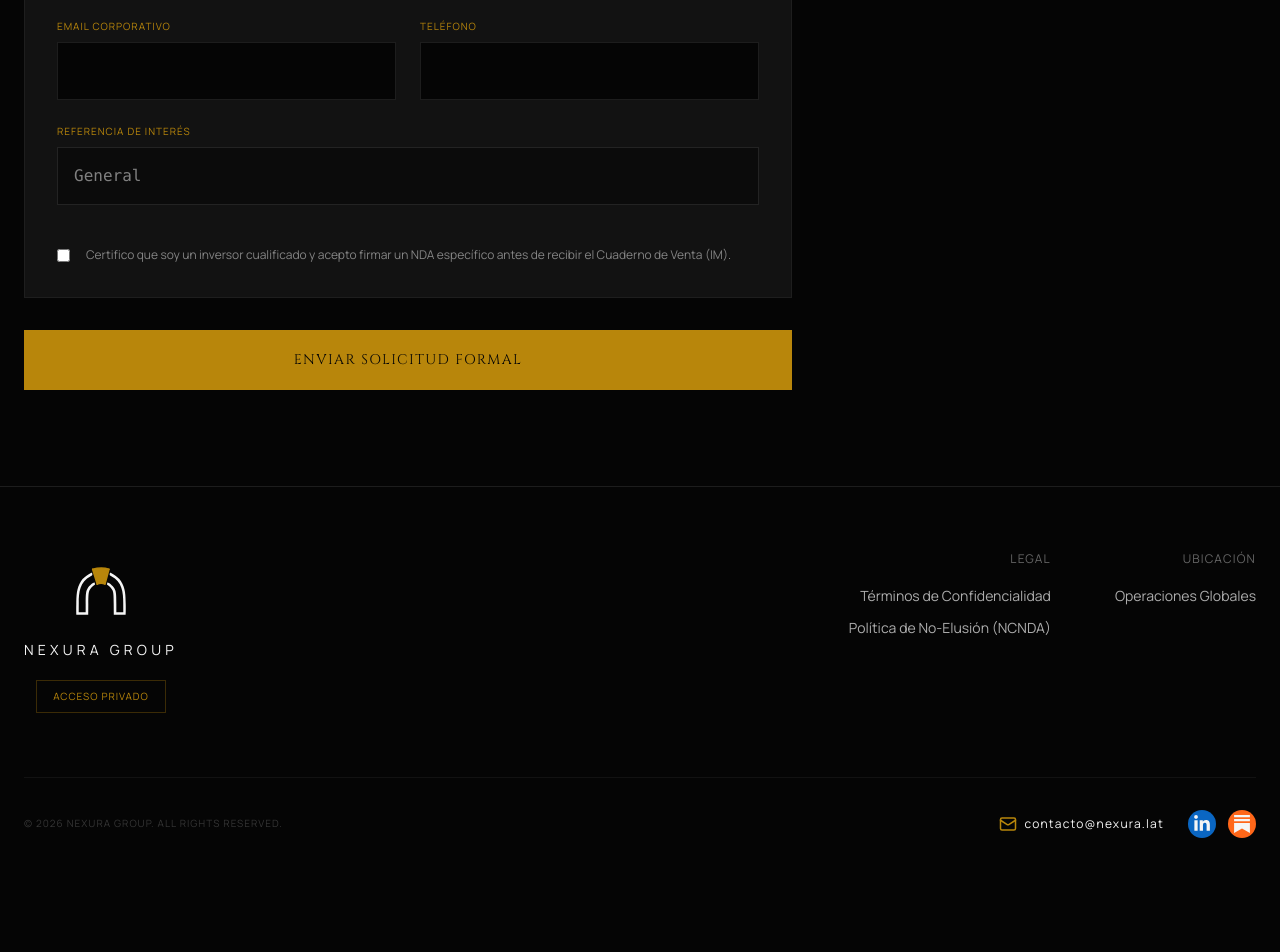
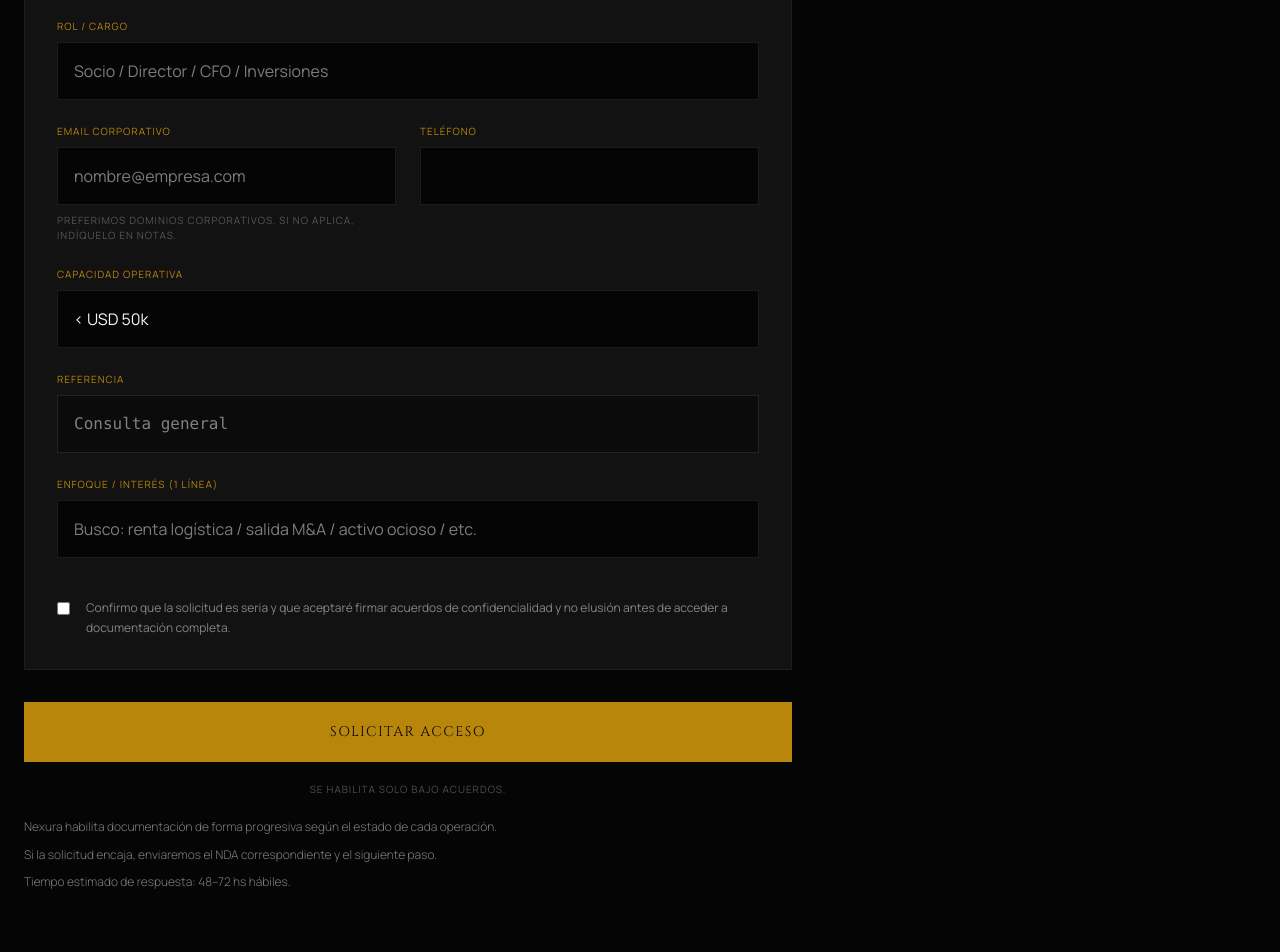
Before and after one commit to free4fun/nexura, a Next.js app: page /dossier in a window 1280 px wide. Shown: the part 500-1452 px from the top of the page. Before the commit the page ends 1370 px from the top, so only its background shows below. Built offline with nearby package versions, Linux system fonts and the light colour scheme.

Commit message:
feat: update Dashboard and Dossier components for improved user experience and clarity; enhance layout, labels, and add new functionality

```diff
--- a/app/dossier/page.tsx
+++ b/app/dossier/page.tsx
@@ -16,7 +16,7 @@ function DossierContent() {
             <div className="flex items-center gap-2 text-nexura-gold text-xs tracking-widest uppercase mb-4">
               <Lock size={14} /> Solicitud de Documentación
             </div>
-            <h1 className="font-serif text-3xl md:text-5xl text-nexura-white mb-4">Dossier de Inversión</h1>
+            <h1 className="font-serif text-3xl md:text-5xl text-nexura-white mb-4">Dossier Privado</h1>
             {assetRef ? (
                <p className="text-nexura-white/60">Solicitando acceso al activo referencia: <span className="text-nexura-gold font-mono">{assetRef}</span></p>
             ) : (
@@ -26,7 +26,7 @@ function DossierContent() {
 
         <form className="space-y-8">
             <div className="bg-nexura-surface p-8 border border-nexura-white/5">
-                <h3 className="text-nexura-white font-serif text-xl mb-6">Requisitos de Compliance</h3>
+            <h3 className="text-nexura-white font-serif text-xl mb-6">Validación de Perfil</h3>
 
                 <div className="space-y-6">
                     <div className="group">
@@ -34,10 +34,26 @@ function DossierContent() {
                         <input type="text" className="w-full bg-nexura-black border border-nexura-white/10 p-4 text-nexura-white focus:border-nexura-gold outline-none" placeholder="Nombre Legal" />
                     </div>
 
+              <div className="group">
+                <label className="block text-[10px] uppercase tracking-widest text-nexura-gold mb-2">Rol / Cargo</label>
+                <input
+                  type="text"
+                  className="w-full bg-nexura-black border border-nexura-white/10 p-4 text-nexura-white focus:border-nexura-gold outline-none"
+                  placeholder="Socio / Director / CFO / Inversiones"
+                />
+              </div>
+
                     <div className="grid md:grid-cols-2 gap-6">
                          <div className="group">
                             <label className="block text-[10px] uppercase tracking-widest text-nexura-gold mb-2">Email Corporativo</label>
-                            <input type="email" className="w-full bg-nexura-black border border-nexura-white/10 p-4 text-nexura-white focus:border-nexura-gold outline-none" />
+                  <input
+                    type="email"
+                    className="w-full bg-nexura-black border border-nexura-white/10 p-4 text-nexura-white focus:border-nexura-gold outline-none"
+                    placeholder="nombre@empresa.com"
+                  />
+                  <p className="mt-2 text-[10px] uppercase tracking-widest text-nexura-white/30">
+                    Preferimos dominios corporativos. Si no aplica, indíquelo en notas.
+                  </p>
                         </div>
                         <div className="group">
                             <label className="block text-[10px] uppercase tracking-widest text-nexura-gold mb-2">Teléfono</label>
@@ -45,23 +61,52 @@ function DossierContent() {
                         </div>
                     </div>
 
+              <div className="group">
+                <label className="block text-[10px] uppercase tracking-widest text-nexura-gold mb-2">Capacidad operativa</label>
+                <select className="w-full bg-nexura-black border border-nexura-white/10 p-4 text-nexura-white focus:border-nexura-gold outline-none appearance-none rounded-none cursor-pointer">
+                  <option className="bg-nexura-black">&lt; USD 50k</option>
+                  <option className="bg-nexura-black">USD 50k–200k</option>
+                  <option className="bg-nexura-black">USD 200k–1M</option>
+                  <option className="bg-nexura-black">USD 1M+</option>
+                </select>
+              </div>
+
                     <div className="group">
-                        <label className="block text-[10px] uppercase tracking-widest text-nexura-gold mb-2">Referencia de Interés</label>
-                        <input type="text" readOnly value={assetRef || "General"} className="w-full bg-nexura-black/50 border border-nexura-white/10 p-4 text-nexura-white/50 font-mono" />
+                <label className="block text-[10px] uppercase tracking-widest text-nexura-gold mb-2">Referencia</label>
+                <input type="text" readOnly value={assetRef || "Consulta general"} className="w-full bg-nexura-black/50 border border-nexura-white/10 p-4 text-nexura-white/50 font-mono" />
                     </div>
+
+              <div className="group">
+                <label className="block text-[10px] uppercase tracking-widest text-nexura-gold mb-2">Enfoque / interés (1 línea)</label>
+                <input
+                  type="text"
+                  className="w-full bg-nexura-black border border-nexura-white/10 p-4 text-nexura-white focus:border-nexura-gold outline-none"
+                  placeholder="Busco: renta logística / salida M&A / activo ocioso / etc."
+                />
+              </div>
 
                      <div className="flex items-start gap-4 pt-4">
                         <input type="checkbox" className="mt-1 bg-nexura-black border-nexura-white/20" />
                         <p className="text-xs text-nexura-white/50 leading-relaxed">
-                            Certifico que soy un inversor cualificado y acepto firmar un NDA específico antes de recibir el Cuaderno de Venta (IM).
+                  Confirmo que la solicitud es seria y que aceptaré firmar acuerdos de confidencialidad y no elusión antes de acceder a documentación completa.
                         </p>
                     </div>
                 </div>
             </div>
 
+          <div className="space-y-5">
             <button className="w-full bg-nexura-gold text-nexura-black font-serif uppercase tracking-widest py-5 text-sm hover:bg-nexura-goldLight transition-colors">
-                Enviar Solicitud Formal
+              Solicitar Acceso
             </button>
+            <p className="text-center text-[10px] uppercase tracking-widest text-nexura-white/30">
+            Se habilita solo bajo acuerdos.
+            </p>
+            <div className="text-xs text-nexura-white/50 font-light leading-relaxed space-y-2">
+            <p>Nexura habilita documentación de forma progresiva según el estado de cada operación.</p>
+            <p>Si la solicitud encaja, enviaremos el NDA correspondiente y el siguiente paso.</p>
+            <p>Tiempo estimado de respuesta: 48–72 hs hábiles.</p>
+            </div>
+          </div>
         </form>
         </div>
       </div>
```
Also changed, not shown: app/dashboard/page.tsx (+61 -15 lines).
